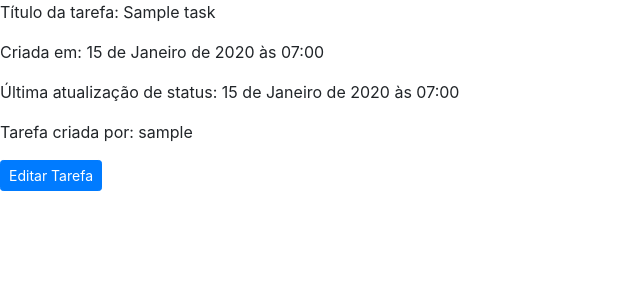
After one commit to felipmartins/To-Do-List, a Django app: page /task/1/1 in a window 1280 px wide. The commit adds this page. Shown: the top 300 px of the page, without its empty margins (0-640 px from the left). Run offline with Django 4.2, Linux system fonts and the light colour scheme; a user stored in the database is signed in; tables that the repository leaves empty hold one stand-in row (values such as "Sample post"); some libraries are stand-ins or nearby versions.

Commit message:
Add: feature de atualização de task

```diff
--- a/tasks/forms.py
+++ b/tasks/forms.py
@@ -10,6 +10,12 @@ class TaskForm(forms.ModelForm):
                   "title",
                   "status"]
 
+class EditTaskForm(forms.ModelForm):
+
+    class Meta:
+        model = Task
+        fields = ["status"]
+
 class UserForm(forms.ModelForm):
 
     class Meta:
--- a/tasks/templates/index.html
+++ b/tasks/templates/index.html
@@ -8,7 +8,7 @@
 {% block content %}
     {% for task in tasks %}
     <p>
-    {{ task }}
+    <a href="{% url 'task-details' user_id task.id %}">{{ task }}</a>
     </p>
     {% endfor %}
     <p>
--- /dev/null
+++ b/tasks/templates/modals/edit_task.html
@@ -0,0 +1,29 @@
+    <!-- Modal -->
+    <div class="modal fade" id="EditTask" tabindex="-1" role="dialog" aria-labelledby="EditTaskLabel" aria-hidden="true">
+        <div class="modal-dialog" role="document">
+          <div class="modal-content">
+            <form action="" method="post">
+              <div class="modal-header">
+                <h5 class="modal-title" id="EditTaskLabel">Editando status da tarefa</h5>
+                <button type="button" class="close" data-dismiss="modal" aria-label="Close">
+                  <span aria-hidden="true">&times;</span>
+                </button>
+              </div>
+              <div class="modal-body">
+                {% csrf_token %}
+                  <label for="addInputStatus">Status:</label>
+                  <select class="form-control" id="addInputStatus" name="status" required>
+                    {% for value, property in status_list %}
+                    <option value="{{ value }}">{{ property }}</option>
+                    {% endfor %}
+                  </select>
+                </div>
+
+              <div class="modal-footer">
+                <button type="button" class="btn btn-secondary" data-dismiss="modal">Cancelar</button>
+                <button type="submit" class="btn btn-primary">Editar</button>
+              </div>
+            </form>
+          </div>
+        </div>
+      </div>
--- /dev/null
+++ b/tasks/templates/task_details.html
@@ -0,0 +1,25 @@
+{% extends "base/base.html" %}
+{% load static %}
+
+{% block title %}
+<title>Tarefa de {{ user.username }}</title>
+{% endblock %}
+
+{% block content %}
+<p>
+    Título da tarefa: {{ task.title }}
+</p>
+<p>
+    Criada em: {{ task.created_at }}
+</p>
+<p>
+    Última atualização de status: {{ task.updated_at }}
+</p>
+<p>
+    Tarefa criada por: {{ task.user }}
+</p>
+<a href="#" data-toggle="modal" data-target="#EditTask">
+    <button type="submit" class="btn btn-sm btn-primary mb-2">Editar Tarefa</button>
+</a>
+{% include "modals/edit_task.html" %}
+{% endblock %}
--- a/tasks/urls.py
+++ b/tasks/urls.py
@@ -2,7 +2,7 @@ from django.contrib import admin
 from django.contrib.auth import views as auth_views
 from rest_framework.authtoken.views import obtain_auth_token
 from django.urls import path
-from .views import index, new_task, new_user
+from .views import index, new_task, new_user, task_info
 
 urlpatterns = [
     path('', index, name='home'),
@@ -11,4 +11,5 @@ urlpatterns = [
     path("api-token-auth/", obtain_auth_token, name="api_token_auth"),
     path("new-user/", new_user, name="new-user"),
     path("new-task/", new_task, name="new-task"),
+    path('task/<int:user_id>/<int:task_id>', task_info, name='task-details' )
 ]
--- a/tasks/views.py
+++ b/tasks/views.py
@@ -1,7 +1,7 @@
 from django.shortcuts import render, redirect, get_object_or_404
 from django.contrib.auth.decorators import login_required
 from .models import Task
-from .forms import UserForm, TaskForm
+from .forms import UserForm, TaskForm, EditTaskForm
 from django.contrib.auth.models import User
 
 @login_required
@@ -40,5 +40,22 @@ def new_task(request):
 
 @login_required
 def task_info(request, user_id: int, task_id: int):
+    user = get_object_or_404(User, id=user_id)
     task = get_object_or_404(Task, id=task_id)
-    return render(request, 'task_details.html', 'task-details')
+
+    context = {
+        'task': task,
+        'user': user,
+        'status_list': Task.status_list
+    }
+
+    return render(request, 'task_details.html', context)
+
+@login_required
+def edit_task(request, task_id: int):
+    form = EditTaskForm(request.POST)
+
+    if form.is_valid():
+        form.save(commit=True)
+
+    return redirect('home')
```
